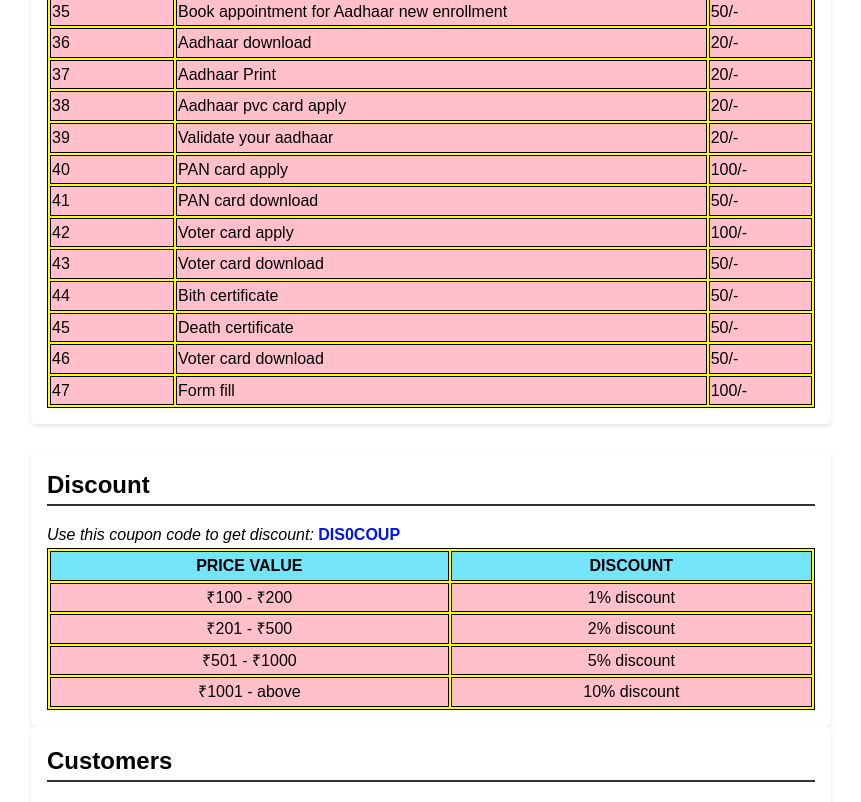
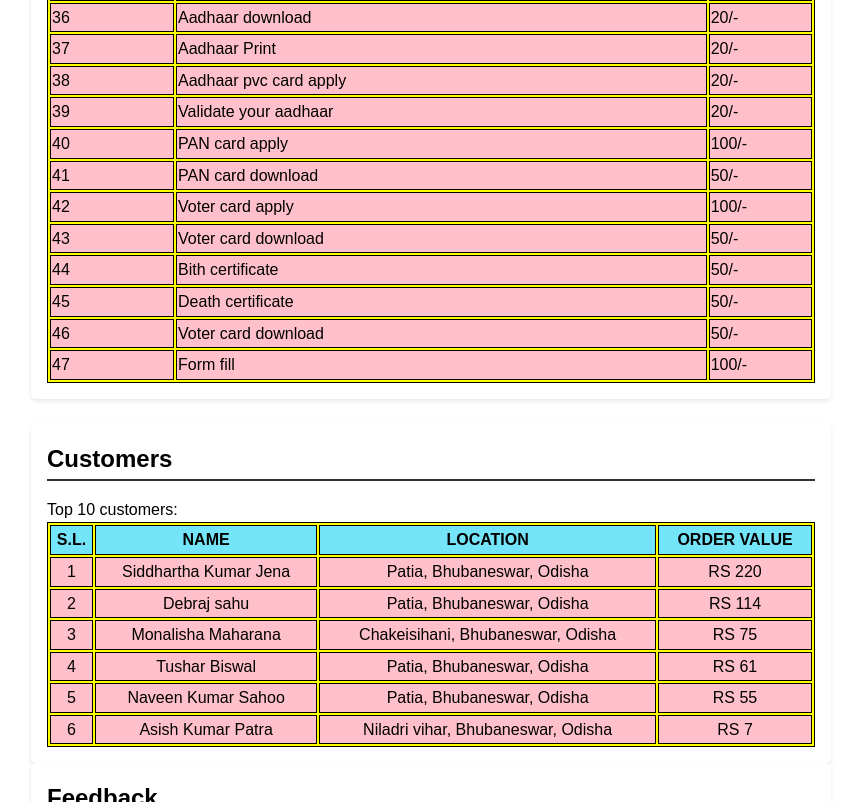
Before and after one commit to meenterprise1234/Menu, a plain HTML site: page Index.html in a window 1280 px wide. Shown: the part 1998-2800 px from the top of the page, without its empty margins (209-1070 px from the left). Drawn offline with Linux system fonts and the light colour scheme.

Commit message:
Index.html

```diff
--- a/Index.html
+++ b/Index.html
@@ -313,6 +313,7 @@
    margin-left: 100px;
 }
   </style>
+
 </head>
 
 <body>
@@ -321,9 +322,7 @@
     <div class="header-right">
       <a href="#printing">Printing</a>
       <a href="#online">Online services</a>
-      <a href="#discount">Discount</a>
       <a href="#customer">Customers</a>
-      <!--<a href="#refer">Referral</a>-->
       <a href="#feedback">Feedback</a>
       <a href="#advertisement">Advertisement</a>
       <a class="active" href="whatsapp://send?text=Hello! catalog &phone=+916204948614">Order Now</a>
@@ -335,13 +334,13 @@
     <br>
   </marquee>
 <br>
- <strong><em style="color: rgb(250, 0, 0);">Any person who refer another person to place order from us, then they will be getting cashback 5% of their total order value. Minimum order value will be RS 100.</em></strong>
+ <strong><em style="color: rgb(250, 0, 0);">Any person who refer another person to place order from us, then they will be getting cashback 5% of their total price value. Minimum order value will be RS 20.</em></strong>
 
   <div class="banner">
     <div class="banner-text">
       <div class="discount-banner">
         <span class="discount-text"><img src="Catalog.png">  SALE!</span>
-        <p class="discount-description">Get 20% discount on purchase above Rs 143<!--ORDER VALUE--></p>
+        <p class="discount-description">Get 10% discount on purchase above Rs 143<!--ORDER VALUE--></p>
       </div>
       <h1><center><u>These RS1 offer will be end soon. Order now to avail these offer.</u></center></h1>
       <h4>
@@ -357,7 +356,6 @@
           <li>Black and white print (5 & above pages in one side)= (<!--10-->1/- per side) - (<!--15-->1/- both side) <strong>* ONLY <l>5</l> ORDER LEFT *</strong> </li>
           <li>Colour print (5 & above pages in one side)= (<!--10-->1/- per side) - (<!--15-->1/- both side) <strong>* ONLY <l>5</l> ORDER LEFT *</strong> </li>
           <li>Glossy black and white print= <!--10-->1/- <strong>* ONLY <l>5</l> ORDER LEFT *</strong> </li>
-          <li>Glossy colour print= <!--15-->1/- <strong>* ONLY <l>2</l> ORDER LEFT *</strong> </li>
           <li>Black and white sticker print= (<!--10-->1/- per half A4) - (<!--20-->1/- per full A4) <strong>* ONLY <l>5</l> ORDER LEFT *</strong> </li>
           <li>Colour sticker print= (<!--20-->1/- per half A4) - (<!--30-->1/- per full A4) <strong>* ONLY <l>5</l> ORDER LEFT *</strong> </li>
           <li>Passport size photo print= <!--20-->1/- per <!--5-->1 piece <strong>* ONLY <l>5</l> ORDER LEFT *</strong> </li>
@@ -434,7 +432,7 @@
           <tr>
             <td>12</td>
             <td>Glossy Colour print</td>
-            <td><!--15-->1/-</td>
+            <td>15/-</td>
           </tr>
           <tr>
             <td>13</td>
@@ -630,35 +628,6 @@
 
     <br>
 
-    <section id="discount">
-      <div class="section-container">
-        <h2>Discount</h2>
-        <p><em>Use this coupon code to get discount:</em> <strong>DIS0COUP</strong></p>
-        <table style="width: 100%">
-          <tr>
-            <th>PRICE VALUE</th>
-            <th>DISCOUNT</th>
-          </tr>
-          <tr>
-            <td><center>₹100 - ₹200</center></td>
-            <td><center>1% discount</center></td>
-          </tr>
-          <tr>
-            <td><center>₹201 - ₹500</center></td>
-            <td><center>2% discount</center></td>
-          </tr>
-          <tr>
-            <td><center>₹501 - ₹1000</center></td>
-            <td><center>5% discount</center></td>
-          </tr>
-          <tr>
-            <td><center>₹1001 - above</center></td>
-            <td><center>10% discount</center></td>
-          </tr>
-        </table>
-      </div>
-    </section>
-
     <section id="customer">
       <div class="section-container">
         <h2>Customers</h2>
@@ -709,20 +678,6 @@
         </table>
       </div>
     </section>
-
-    <!--<section id="refer">
-      <div class="section-container">
-        <h2>Referal</h2>
-        <table style="width: 100%">
-          <tr>
-            <td>Any person refer another person to place order from us, then he will be getting 5% of total order value
-              Minimum order value is RS 100.<br> <br>
-              Top 10 Referrer:
-            </td>
-          </tr>
-        </table>
-      </div>
-    </section>-->
 
     <!--Feedback-->
     <section id="feedback">
@@ -863,13 +818,12 @@
           <img src="Arrow.png" alt="Back to Top">
       </a>
   </div>
-
   </div>
 
   <footer>
     <div class="footer-content">
       <h2>6 HAPPY CUSTOMERS</h2>
-      <h4>15 order completed</h4>
+      <h4>17 order completed</h4>
     </div>
   </footer>
 
```
